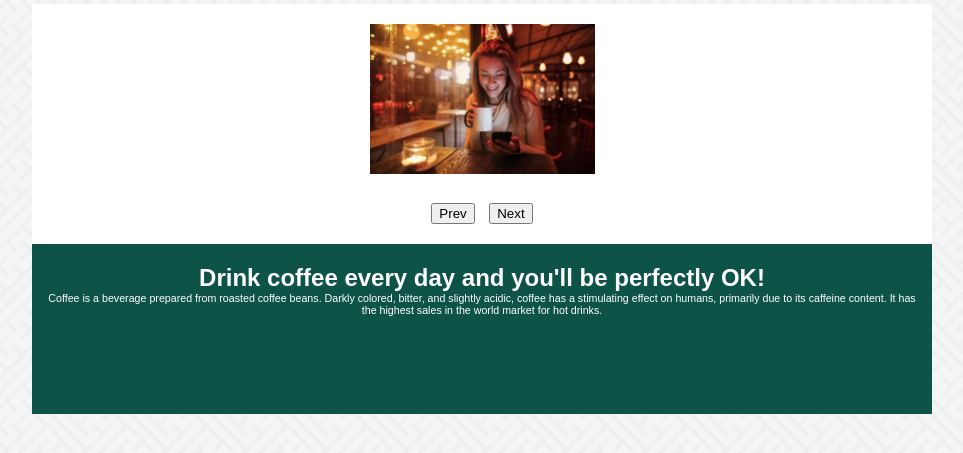
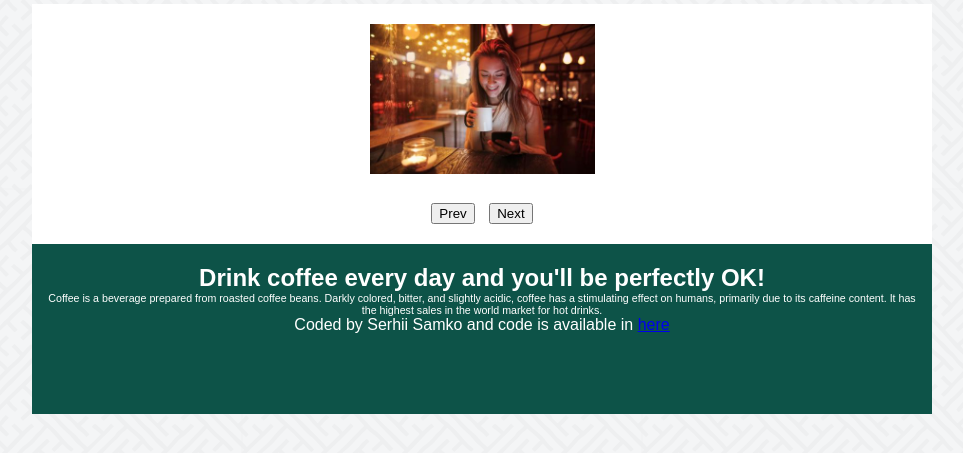
Before and after one commit to ssamko0911/simple-qa, a plain HTML site: page gallery.html in a window 1280 px wide. Shown: the part 211-664 px from the top of the page, without its empty margins (158-1121 px from the left). Drawn offline with Linux system fonts and the light colour scheme.

Commit message:
Adding footer + customisation

```diff
--- a/gallery.html
+++ b/gallery.html
@@ -36,6 +36,11 @@
         <div id="footer">
             <h2 id="motto">Drink coffee every day and you'll be perfectly OK!</h2>
             <p id="ftxt">Coffee is a beverage prepared from roasted coffee beans. Darkly colored, bitter, and slightly acidic, coffee has a stimulating effect on humans, primarily due to its caffeine content. It has the highest sales in the world market for hot drinks.</p>
+            <p>Coded by Serhii Samko and code is available in
+                <a href="https://github.com/ssamko0911/simple-qa" title="My GitHub">
+                    here
+                </a>
+            </p>
         </div>
     </div>
 </center>
```
Also changed, not shown: calculator.html (+1 -2 lines), index.html (+5 -0 lines).
